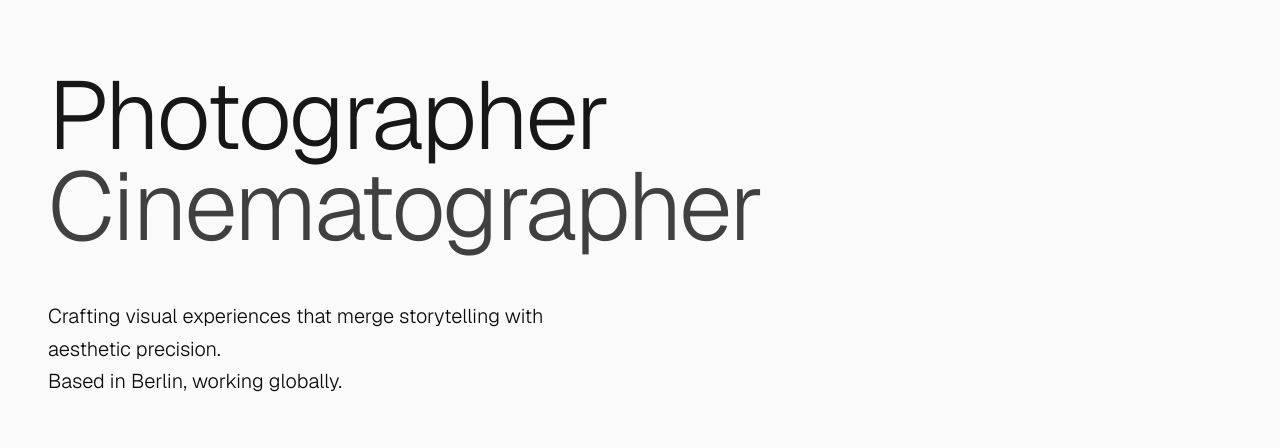
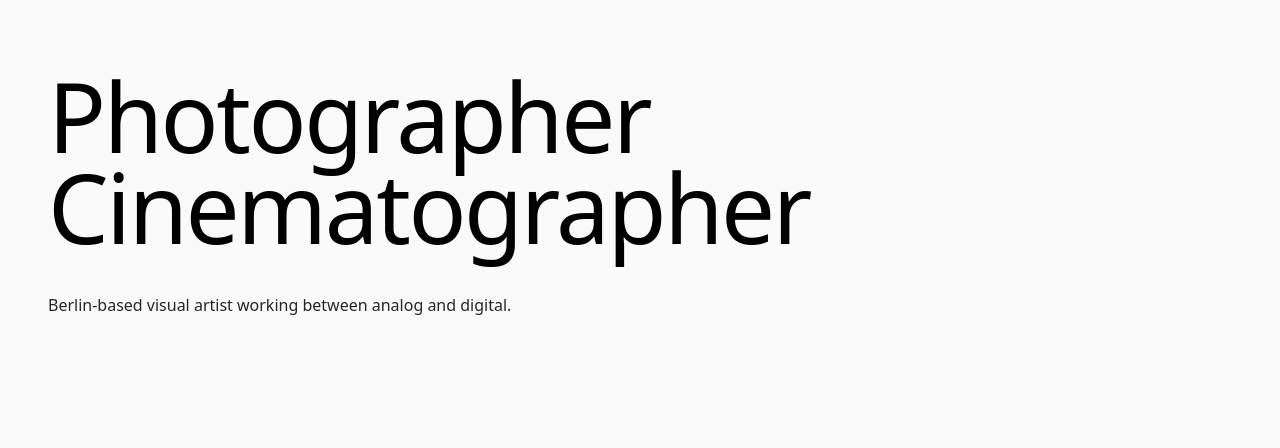
Before and after one commit to GuiMazzolini/Rafael-Hennig, a Next.js app: page / in a window 1280 px wide. Shown: the part 122-570 px from the top of the page. Built offline with nearby package versions, Linux system fonts and the light colour scheme.

Commit message:
fix hero

```diff
--- a/app/components/layout/Navigation.tsx
+++ b/app/components/layout/Navigation.tsx
@@ -46,7 +46,6 @@ export const Navigation: React.FC<NavigationProps> = ({ scrolled }) => {
         </div>
       </div>
 
-      {/* Mobile Menu */}
       <div className={`md:hidden bg-neutral-50 transition-all duration-300 overflow-hidden ${
         menuOpen ? 'max-h-48 border-t border-neutral-200 mt-4' : 'max-h-0'
       }`}>
--- a/app/components/sections/GallerySection.tsx
+++ b/app/components/sections/GallerySection.tsx
@@ -93,16 +93,18 @@ export const PhotoGallerySection: React.FC<PhotoGallerySectionProps> = ({
             onMouseLeave={() => onImageHover(null)}
             className="flex-none w-64 md:w-80 lg:w-96 snap-start cursor-pointer group"
           >
-            <div className="relative overflow-hidden bg-neutral-200 aspect-[3/4]">
+            <div className="relative overflow-hidden bg-neutral-200 aspect-3/4">
               <img
                 src={photo}
                 alt={`${title} photography ${idx + 1}`}
+                loading="lazy"
                 className="w-full h-full object-cover transition-transform duration-700 group-hover:scale-110"
                 draggable={false}
               />
               <div className="absolute inset-0 bg-black/0 group-hover:bg-black/10 transition-all duration-500" />
             </div>
           </button>
+
         ))}
       </div>
 
--- a/app/components/sections/HeroSection.tsx
+++ b/app/components/sections/HeroSection.tsx
@@ -6,15 +6,13 @@ export const HeroSection: React.FC = () => {
   return (
     <section className="pt-32 md:pt-48 pb-24 md:pb-32 px-6 md:px-12 max-w-screen-2xl mx-auto overflow-hidden">
       <div className="animate-hero">
-        <h1 className="text-5xl md:text-7xl lg:text-8xl font-light tracking-tight leading-[0.95] mb-8 md:mb-12">
-          <span className="block">Photographer</span>
-          <span className="block text-neutral-700">Cinematographer</span>
+        <h1 className="text-6xl md:text-7xl lg:text-8xl font-light leading-[0.95] tracking-tight">
+          Photographer<br />
+          Cinematographer
         </h1>
 
-        <p className="text-lg md:text-xl text-neutral-950 max-w-xl font-light leading-relaxed">
-          Crafting visual experiences that merge storytelling with aesthetic precision.
-          <br />
-          Based in Berlin, working globally.
+        <p className="mt-10 text-neutral-800 max-w-lg leading-relaxed">
+          Berlin-based visual artist working between analog and digital.
         </p>
       </div>
     </section>
--- a/app/globals.css
+++ b/app/globals.css
@@ -1,28 +1,10 @@
 @import "tailwindcss";
-
-:root {
-  --background: #ffffff;
-  --foreground: #171717;
-}
-
-@theme inline {
-  --color-background: var(--background);
-  --color-foreground: var(--foreground);
-  --font-sans: var(--font-geist-sans);
-  --font-mono: var(--font-geist-mono);
-}
-
-@media (prefers-color-scheme: dark) {
-  :root {
-    --background: #0a0a0a;
-    --foreground: #ededed;
-  }
-}
 
 body {
   background: var(--background);
   color: var(--foreground);
-  font-family: Arial, Helvetica, sans-serif;
+  overscroll-behavior-y: none;
+  font-family: Arial, Helvetica, sans-serif
 }
 
 @keyframes heroIn {
@@ -39,3 +21,7 @@ body {
 .animate-hero {
   animation: heroIn 1.2s cubic-bezier(0.16, 1, 0.3, 1) both;
 }
+
+.scrollbar-hide {
+  -webkit-overflow-scrolling: touch;
+}
--- a/app/layout.tsx
+++ b/app/layout.tsx
@@ -15,7 +15,6 @@ const geistMono = Geist_Mono({
 export const metadata: Metadata = {
   title: 'Rafael Hennig - Photographer & Cinematographer',
   description: 'Brazilian, Berlin-based photographer and filmmaker working across analog and digital media',
-  // Add favicon
 }
 
 export default function RootLayout({
--- a/app/page.tsx
+++ b/app/page.tsx
@@ -17,7 +17,6 @@ const PhotographyPortfolio: React.FC = () => {
   const [lightboxImages, setLightboxImages] = useState<string[]>([]);
   const [hoveredImage, setHoveredImage] = useState<string | null>(null);
 
-  // Sample images - replace with actual photographer's work
   const analogPhotos = [
     'https://images.unsplash.com/photo-1502920917128-1aa500764cbd?w=800&h=1000&fit=crop',
     'https://images.unsplash.com/photo-1452457807411-4979b707c5be?w=800&h=1000&fit=crop',
```
